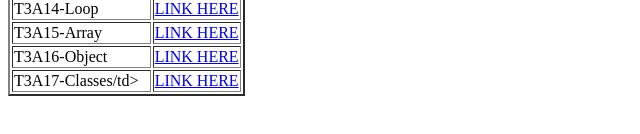
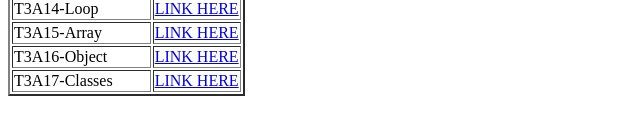
Before and after one commit to khalilayach/mss-game-dev-0001, a plain HTML site: page public/Index.html in a window 1280 px wide. Shown: the part 360-494 px from the top of the page, 0-640 px from the left. Drawn offline with Linux system fonts and the light colour scheme.

Commit message:
Update Index.html

```diff
--- a/public/Index.html
+++ b/public/Index.html
@@ -21,5 +21,5 @@
 <tr><td>T3A14-Loop</td><td><a href="T3A014-loop-khalil-ayach">LINK HERE</a></td></tr>
 <tr><td>T3A15-Array</td><td><a href="T3A15-array-khalil-ayach.html">LINK HERE</a></td></tr>
 <tr><td>T3A16-Object</td><td><a href="T3A16-Object-khalil-ayach.html">LINK HERE</a></td></tr>
- <tr><td>T3A17-Classes/td><td><a href="T3A17-Classes-khalil-ayach.html">LINK HERE</a></td></tr>
+ <tr><td>T3A17-Classes</td><td><a href="T3A17-Classes-khalil-ayach.html">LINK HERE</a></td></tr>
 </table></h1>
```
